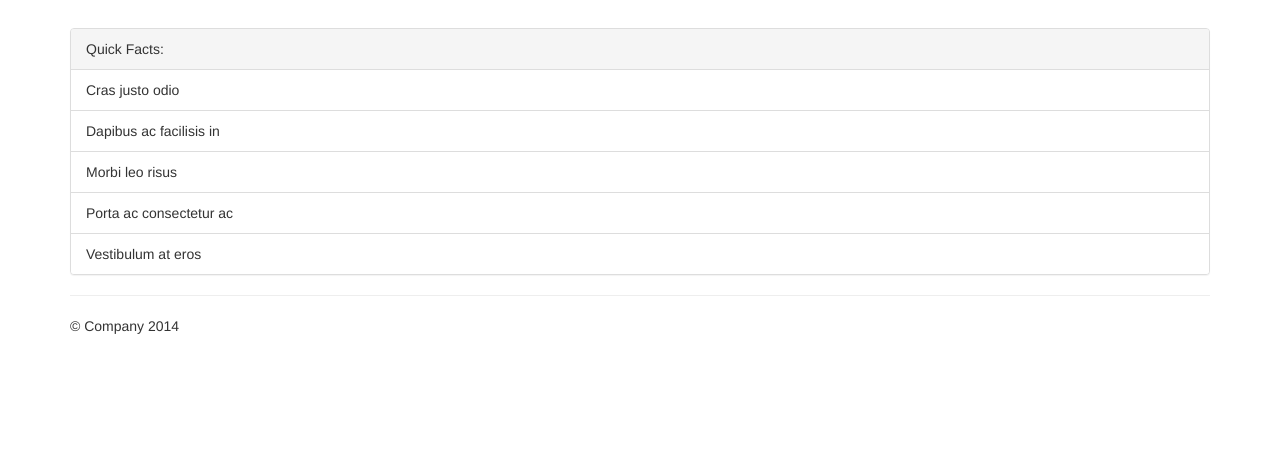
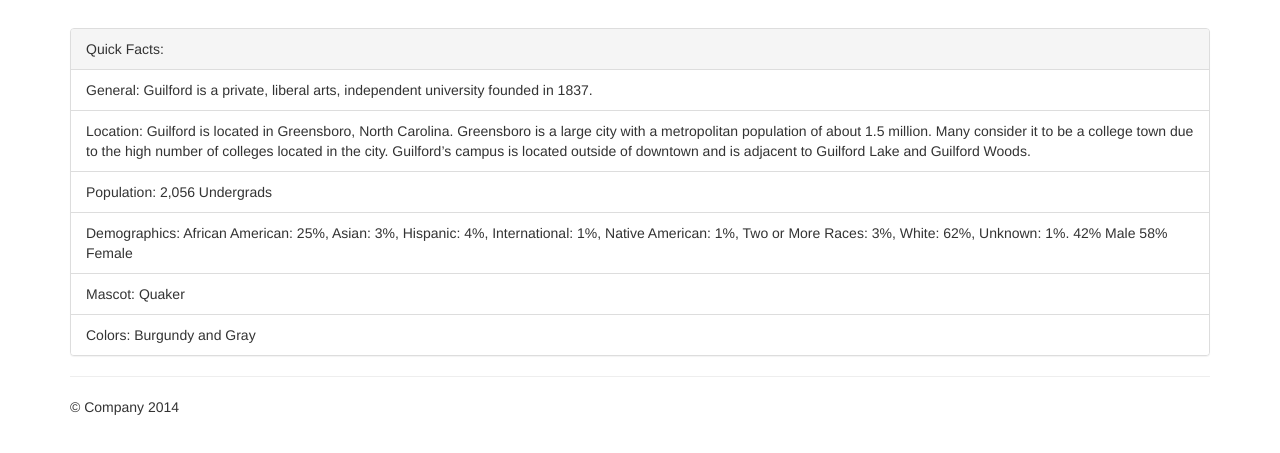
Before and after one commit to brennanbesser/guilford, a plain HTML site: page about.html in a window 1280 px wide. Shown: the part 197-650 px from the top of the page. Drawn offline with nearby package versions, Linux system fonts and the light colour scheme.

Commit message:
about page

```diff
--- a/about.html
+++ b/about.html
@@ -43,7 +43,7 @@
     <!-- Main jumbotron for a primary marketing message or call to action -->
     <div class="jumbotron">
       <div class="container text-white">
-        <!-- <img src="img/jpeg.jpg" class=/> -->
+        <!-- <img src="img/jpeg.jpg" style="z-index: -1; display: inline-"> -->
         <h1>About Guilford</h1>
         <!-- <p style="text-shadow: 1px 1px #000"></p> -->
       </div>
@@ -60,11 +60,12 @@
 
       <!-- List group -->
       <ul class="list-group">
-        <li class="list-group-item">Cras justo odio</li>
-        <li class="list-group-item">Dapibus ac facilisis in</li>
-        <li class="list-group-item">Morbi leo risus</li>
-        <li class="list-group-item">Porta ac consectetur ac</li>
-        <li class="list-group-item">Vestibulum at eros</li>
+        <li class="list-group-item">General: Guilford is a private, liberal arts, independent university founded in 1837.</li>
+        <li class="list-group-item">Location: Guilford is located in Greensboro, North Carolina. Greensboro is a large city with a metropolitan population of about 1.5 million. Many consider it to be a college town due to the high number of colleges located in the city. Guilford’s campus is located outside of downtown and is adjacent to Guilford Lake and Guilford Woods.  </li>
+        <li class="list-group-item">Population: 2,056 Undergrads</li>
+        <li class="list-group-item">Demographics: African American: 25%, Asian: 3%, Hispanic: 4%, International: 1%, Native American: 1%, Two or More Races: 3%, White: 62%, Unknown: 1%. 42% Male 58% Female</li>
+        <li class="list-group-item">Mascot: Quaker</li>
+        <li class="list-group-item">Colors: Burgundy and Gray</li>
       </ul>
     </div>
 
```
Also changed, not shown: bootstrap/css/bootstrap.css.
